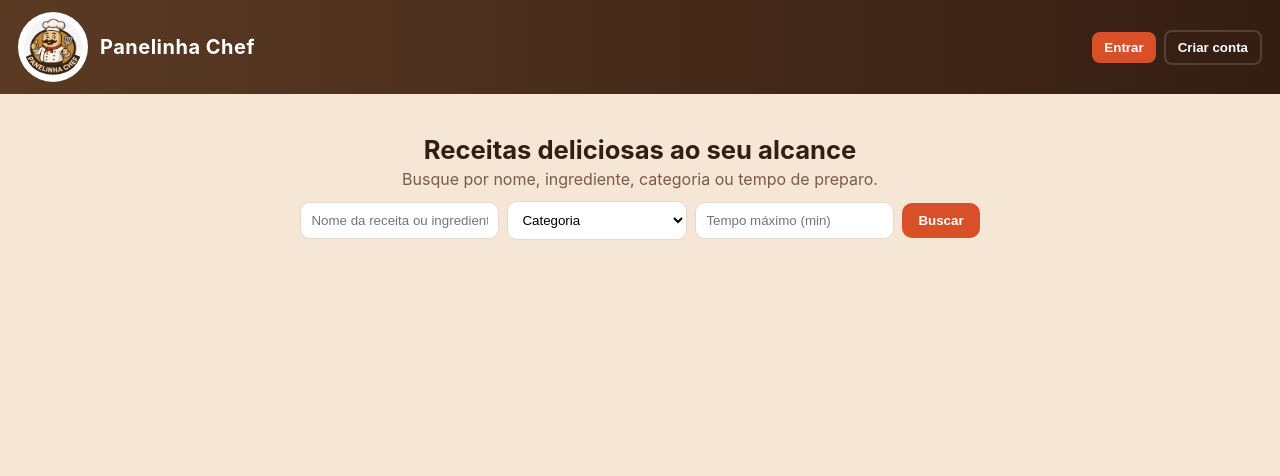
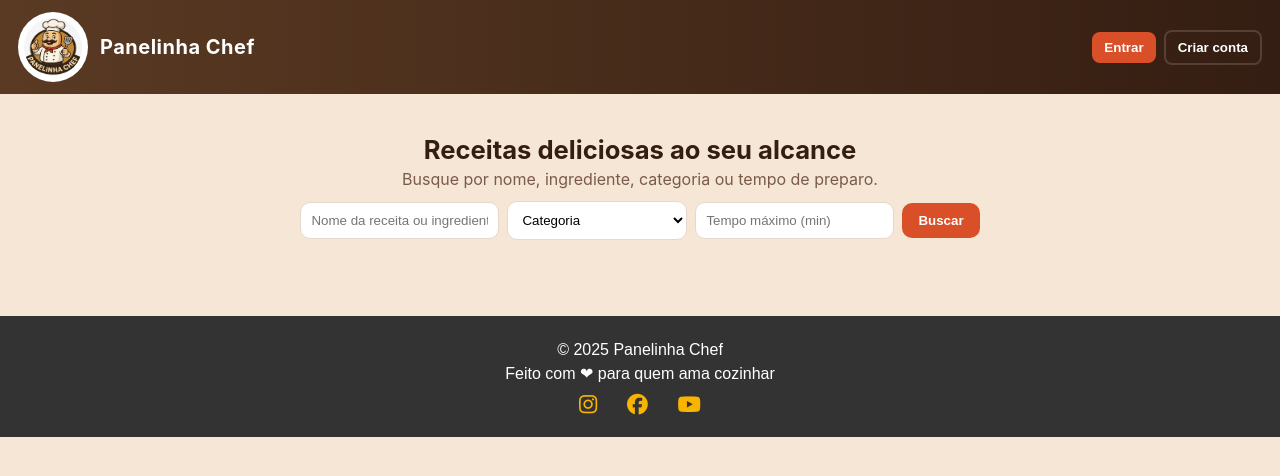
Before and after one commit to ssleonardo2018/panelinhachef, a plain HTML site: page index.html in a window 1280 px wide. Drawn offline with Linux system fonts and the light colour scheme.

Commit message:
Add footer with copyright and social media icons
Added footer with copyright and social media links.

```diff
--- a/index.html
+++ b/index.html
@@ -6,6 +6,8 @@
   <title>Panelinha Chef</title>
   <link rel="stylesheet" href="css/style.css">
   <link rel="icon" type="image/png" href="img/logo.png">
+  <link rel="stylesheet" href="https://cdnjs.cloudflare.com/ajax/libs/font-awesome/6.5.0/css/all.min.css">
+
 </head>
 <body>
   <header class="topbar">
@@ -69,6 +71,23 @@
       <p id="authToggle">Não tem conta? <a href="#" id="switchToRegister">Cadastrar</a></p>
     </div>
   </div>
+  <footer style="background:#333; color:#fff; text-align:center; padding:20px 10px; margin-top:40px; font-family:Arial, sans-serif;">
+      <p style="margin:5px 0;">&copy; 2025 Panelinha Chef</p>
+      <p style="margin:5px 0;">Feito com ❤ para quem ama cozinhar</p>
+      <div style="margin-top:10px; font-size:1.3em;">
+        <a href="#" style="color:#f8b400; margin:0 12px; text-decoration:none;">
+          <i class="fab fa-instagram"></i>
+        </a>
+        <a href="#" style="color:#f8b400; margin:0 12px; text-decoration:none;">
+          <i class="fab fa-facebook"></i>
+        </a>
+        <a href="#" style="color:#f8b400; margin:0 12px; text-decoration:none;">
+          <i class="fab fa-youtube"></i>
+        </a>
+      </div>
+    </footer>
+
+
 
   <script src="js/main.js"></script>
   <script src="js/auth.js"></script>
```
